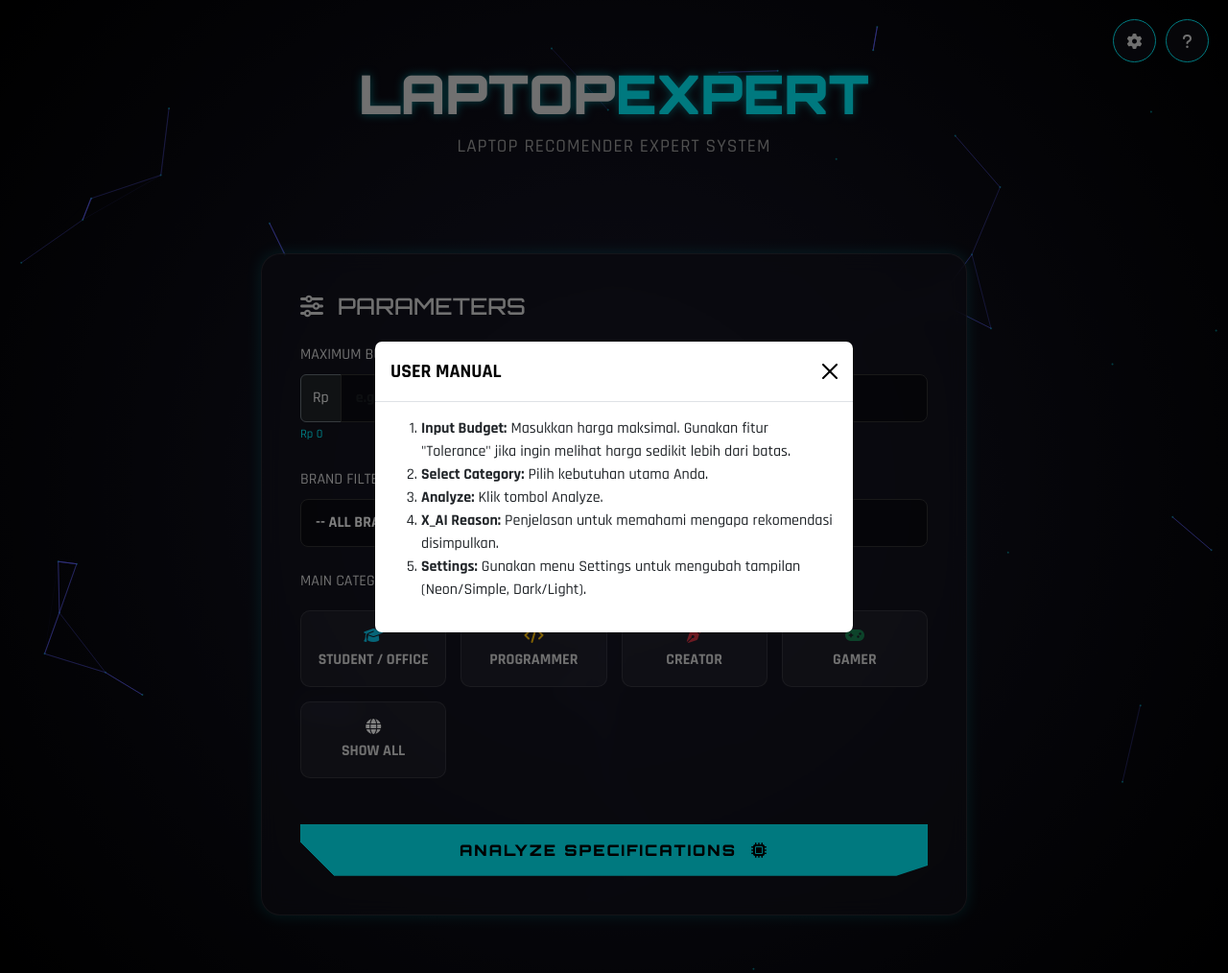
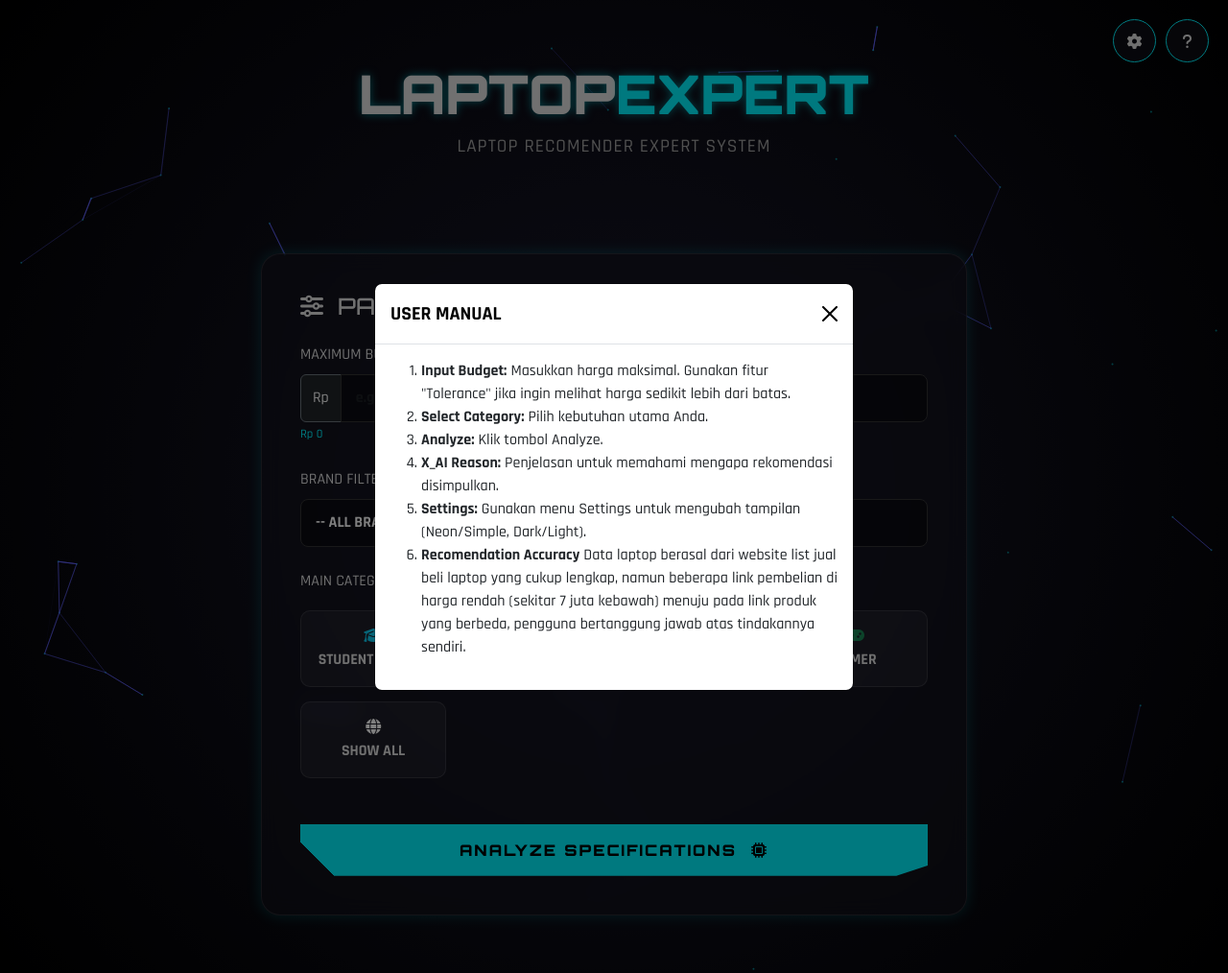
Before and after one commit to hansits034/lres-v2_repo, a Flask app: page / in a window 1280 px wide, after a click on "User Guide". Shown: the whole page at 96% size. Run offline with Flask 3, Linux system fonts and the light colour scheme.

Commit message:
Update index.html

```diff
--- a/templates/index.html
+++ b/templates/index.html
@@ -257,6 +257,7 @@
                         <li><strong>Analyze:</strong> Klik tombol Analyze.</li>
                         <li><strong>X_AI Reason:</strong> Penjelasan untuk memahami mengapa rekomendasi disimpulkan.</li>
                         <li><strong>Settings:</strong> Gunakan menu Settings untuk mengubah tampilan (Neon/Simple, Dark/Light).</li>
+                        <li><strong>Recomendation Accuracy</strong> Data laptop berasal dari website list jual beli laptop yang cukup lengkap, namun beberapa link pembelian di harga rendah (sekitar 7 juta kebawah) menuju pada link produk yang berbeda, pengguna bertanggung jawab atas tindakannya sendiri.</li>
                     </ol>
                 </div>
             </div>
```
